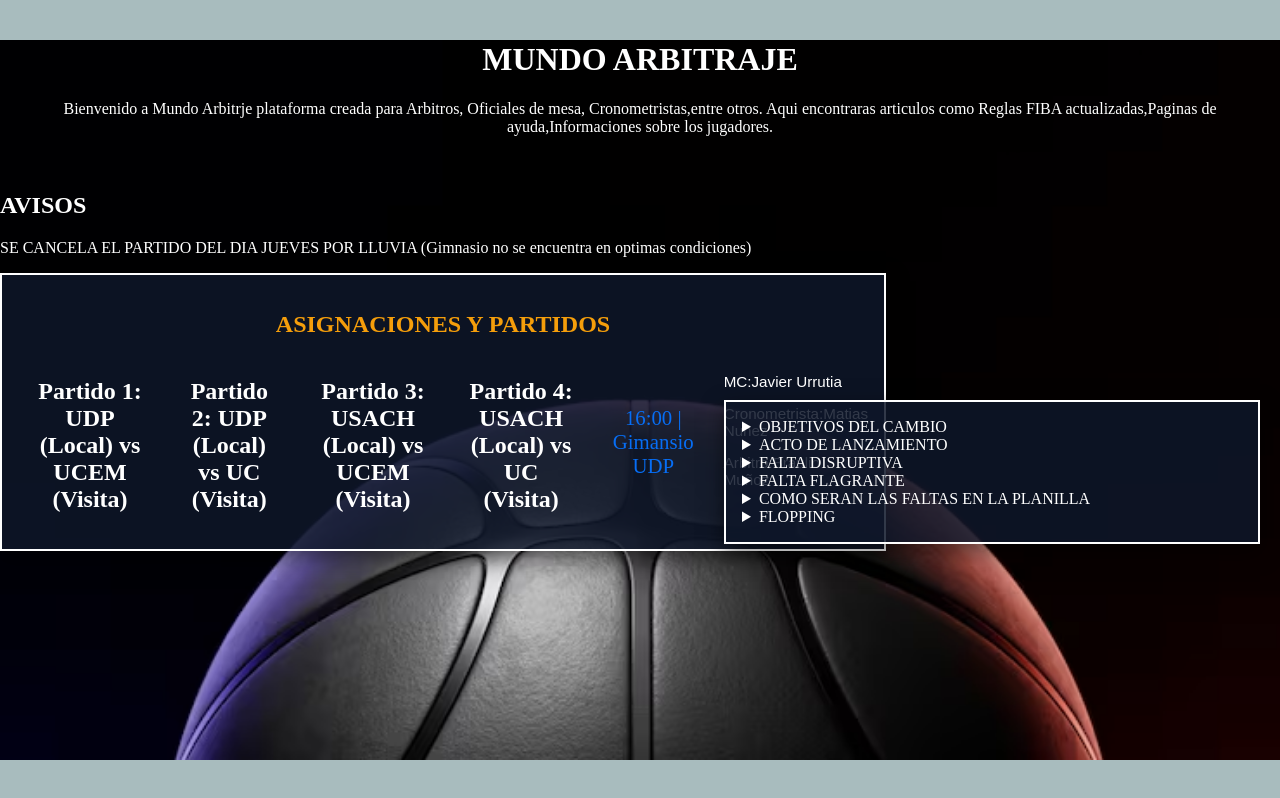
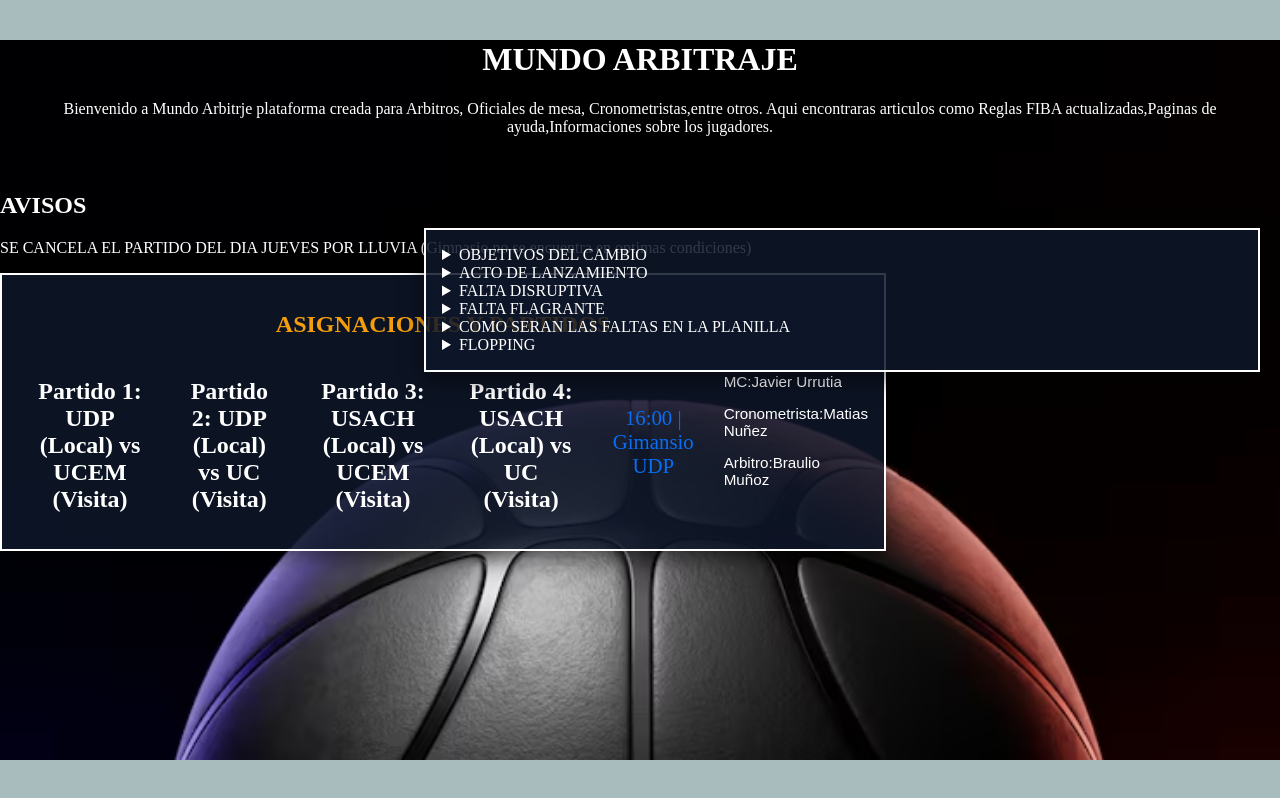
Before and after one commit to ethansoto-crypto/MUNDO-ARBITRAJE, a website built with Vite: page principal.html in a window 1280 px wide. Built offline with nearby package versions, Linux system fonts and the light colour scheme.

Commit message:
Ajuste de posicio de cuadro de reglas

```diff
--- a/src/style.css
+++ b/src/style.css
@@ -156,14 +156,14 @@ margin-left: 20px;
 
 body.pagina-principal aside{
 position:fixed;
- right: 20px;
-top: 50%;
+right: 20px;
+top: 28.5%;
 color:#ffffff;
 background:rgba(15,23,42,0.85);
 padding: 16px;
 border: 2px solid;
 box-shadow:0 8px 20px rgba(0,0,0,0.5);
-width: 500px;
+width: 800px;
 }
 
 
```
